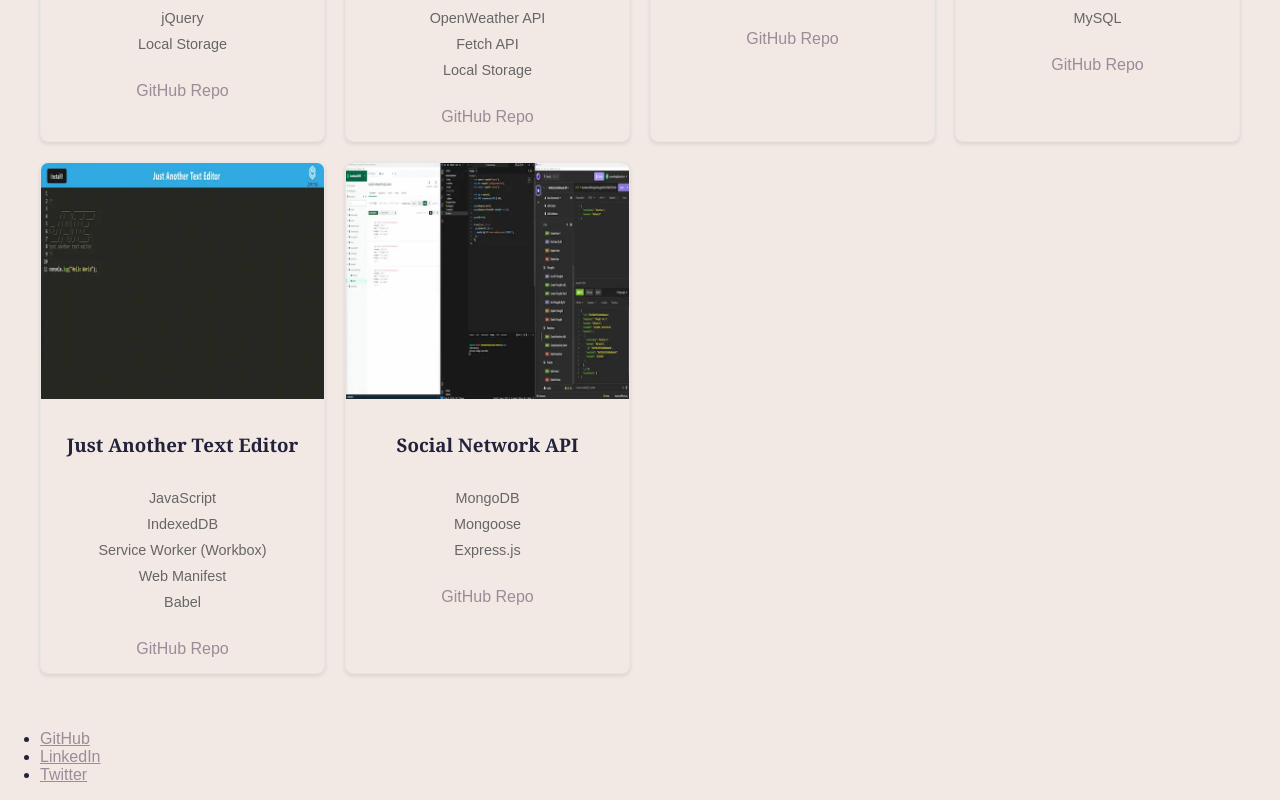
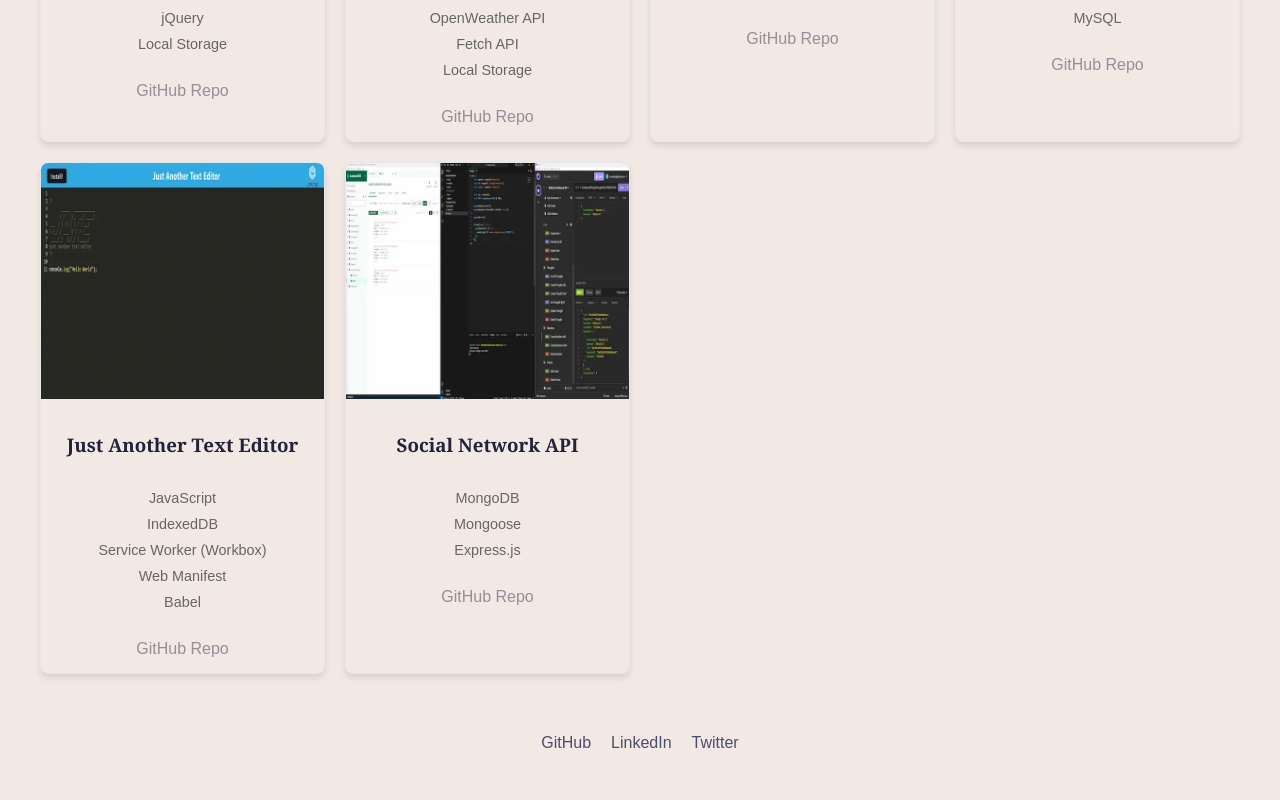
Before and after one commit to Agerian/react-portfolio, a React (Vite) app: page /portfolio in a window 1280 px wide. Shown: the part 635-1435 px from the top of the page. After the commit the page ends 1407 px from the top, so only its background shows below. Built offline with nearby package versions, Linux system fonts and the light colour scheme.

Commit message:
Add footer styles

```diff
--- a/src/components/Footer.jsx
+++ b/src/components/Footer.jsx
@@ -1,9 +1,10 @@
 import React from 'react';
+import '../styles/Footer.css';
 
 function Footer() {
   return (
-    <footer>
-      <div>
+    <footer className="footer">
+      <div className="container">
         <ul>
           <li><a href="http://github.com/Agerian" target="_blank" rel="noopener noreferrer">GitHub</a></li>
           <li><a href="http://linkedin.com/in/agerian" target="_blank" rel="noopener noreferrer">LinkedIn</a></li>
--- /dev/null
+++ b/src/styles/Footer.css
@@ -0,0 +1,30 @@
+.footer {
+  background-color: #F2E9E4;
+  color: #22223B;
+  padding: 20px 0;
+  text-align: center;
+}
+
+.footer .container ul {
+  list-style: none;
+  padding: 0;
+  margin: 0;
+  display: flex;
+  justify-content: center;
+  align-items: center;
+  flex-wrap: wrap;
+}
+
+.footer .container ul li {
+  margin: 0 10px;
+}
+
+.footer .container ul li a {
+  color: #4A4E69;
+  text-decoration: none;
+  transition: color 0.3s ease-in-out;
+}
+
+.footer .container ul li a:hover {
+  color: #9A8C98;
+}
--- a/src/styles/Project.css
+++ b/src/styles/Project.css
@@ -3,12 +3,13 @@
   border: 1px solid #E7E7E7;
   border-radius: 8px;
   overflow: hidden;
-  box-shadow: 0 2px 4px rgba(0, 0, 0, 0.1);
+  box-shadow: 0 4px 6px rgba(0, 0, 0, 0.1);
   transition: transform 0.3s ease;
 }
 
 .project:hover {
   transform: translateY(-5px);
+  box-shadow: 0 6px 12px rgba(0, 0, 0, 0.1);
 }
 
 .project img {
```
